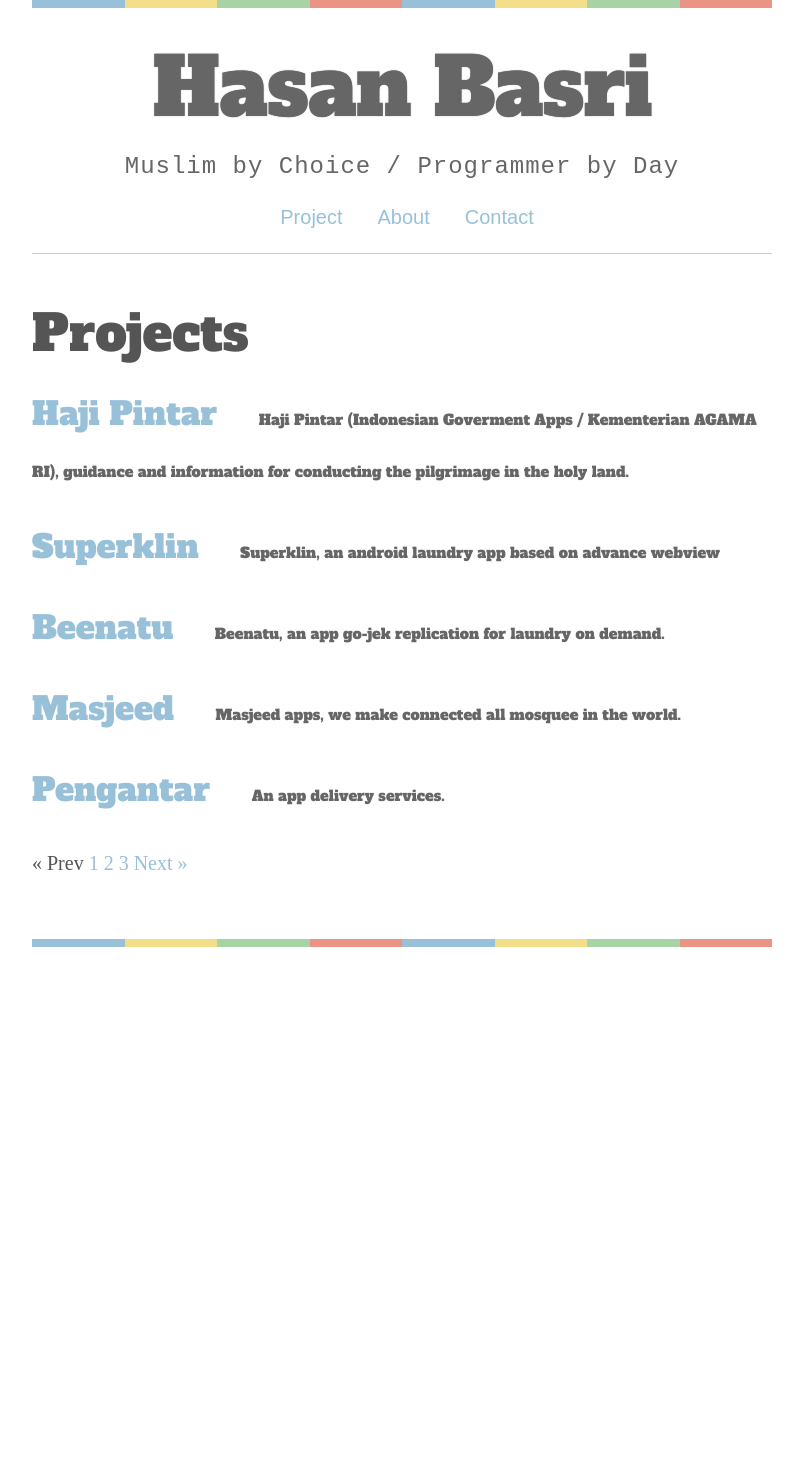
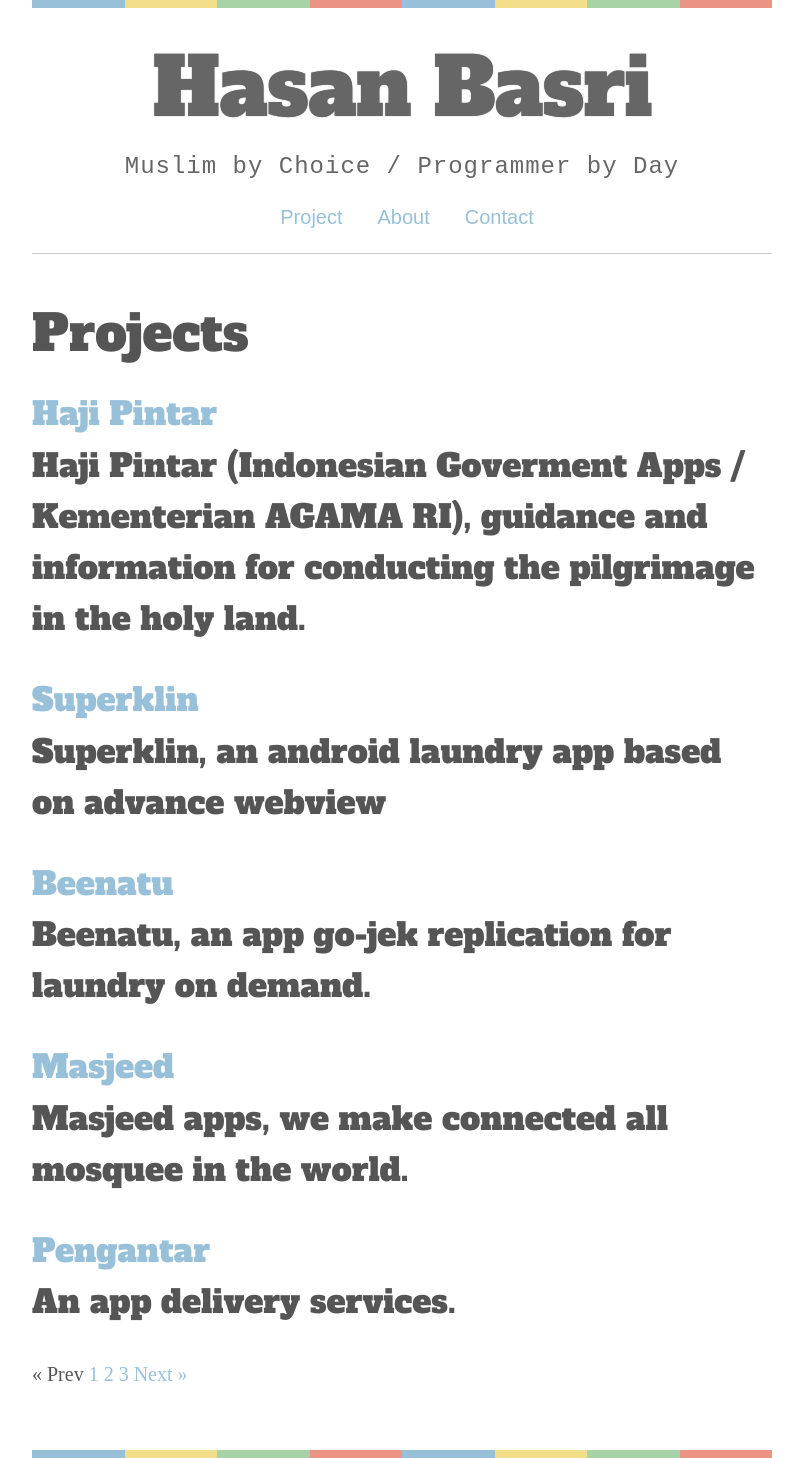
Before and after one commit to ngeeeng/ngeeeng.github.io, a Jekyll site: the page built from index.html, in a window 1280 px wide. Shown: the whole page, without its empty margins (238-1041 px from the left). Built offline with Jekyll 4.4.1, drawn with Linux system fonts in a browser that asks for light colours; some web fonts are replaced; the list of posts is cut into pages by our own code; before the commit the page ends 947 px from its top, so only the background shows below that.

```diff
--- a/index.html
+++ b/index.html
@@ -11,7 +11,8 @@
       <li>
         <h2>
           <a class="post-link" href="{{ post.url | prepend: site.baseurl }}">{{ post.title }}</a>
-          <span class="post-meta"><small>{{ post.description }}</small></span>
+          <!--<span class="post-meta"><small>{{ post.date | date: "%b %-d, %Y" }}</small></span>-->
+          <p>{{ post.description }}</p>
         </h2>
 
       </li>
```
